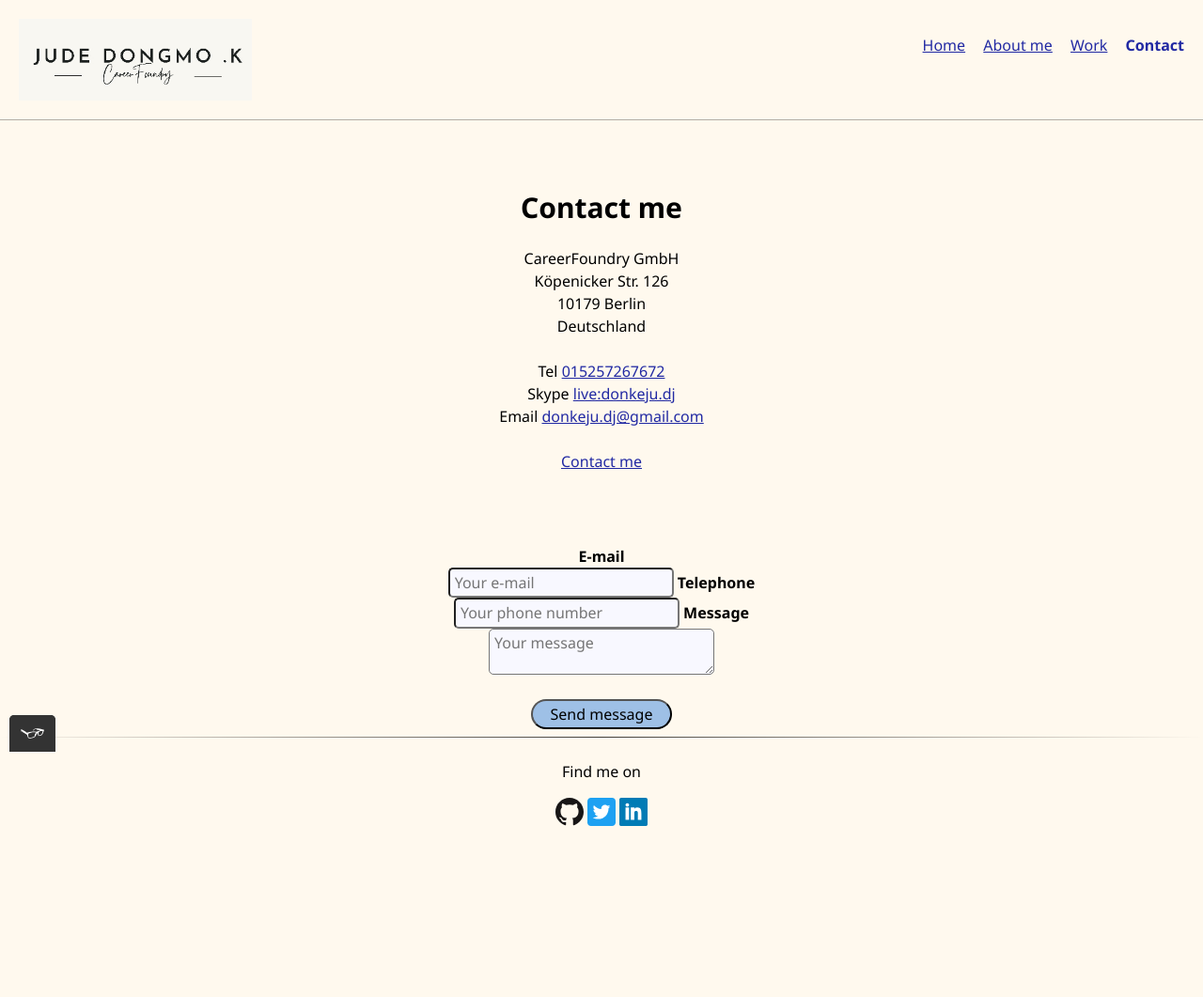
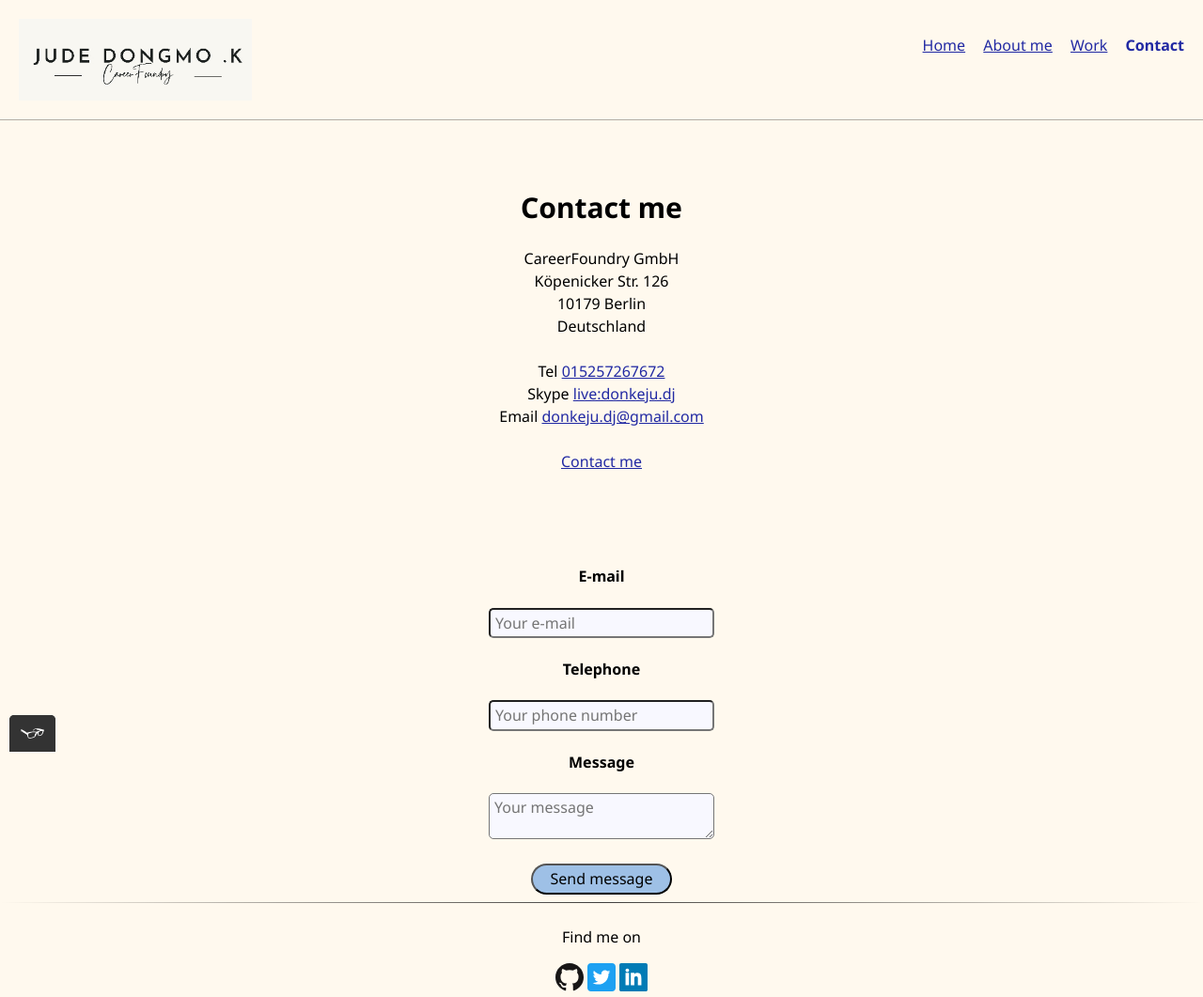
Before and after one commit to Dj2035/portfolio-website, a plain HTML site: page contact.html in a window 1280 px wide. Shown: the whole page at 94% size. Before the commit the page ends 885 px from the top, so only its background shows below. Drawn offline with nearby package versions, Linux system fonts and the light colour scheme.

Commit message:
Update contact.html
-Added <div> to the form tag
-Added link to github icon

```diff
--- a/contact.html
+++ b/contact.html
@@ -51,20 +51,24 @@
 
 			<div class="contact__item">
 				<form  id="contact-form">
-					<label class="standard-label" for="contact-email">
-					<strong>E-mail</strong> <br>
+					<div>
+					<label class="standard-label" for="contact-email"></label>
+					<h4>E-mail</h4>
 					<input type="email" name="user-email" id="contact-email" placeholder="Your e-mail" required>
-					</label>
+					</div>
 
-					<label class="standard-label" for="phone-number">
-					<strong>Telephone</strong> <br>
+					<div>
+					<label class="standard-label" for="phone-number"></label>
+					<h4>Telephone</h4>
 					<input type="tel" id="phone-number" placeholder="Your phone number">
-					</label>
+					</div>
 
-					<label class="standard-label" for="message">
-					<strong>Message</strong> <br>
+					<div>
+					<label class="standard-label" for="message"></label>
+					<h4>Message</h4>
 					<textarea maxlength="240" id="message" placeholder="Your message" required></textarea>
-					</label>
+					</div>
+
 
 					<div class="form-button-wrapper">
 						<input type="submit" id="submit-button" value="Send message">
@@ -80,7 +84,7 @@
 			<p>Find me on</p>
 			<div class="social-media">
 			 	<!-- Github logo -->
-			    <img src="img/github_icon.svg" alt="github">
+			    <a href="https://github.com/Dj2035"><img src="img/github_icon.svg" alt="github"></a>
 			    <!-- Twitter logo -->
 			    <img src="img/twitter_icon.svg" alt="twitter">
 			    <!-- LinkedIn logo -->
```
